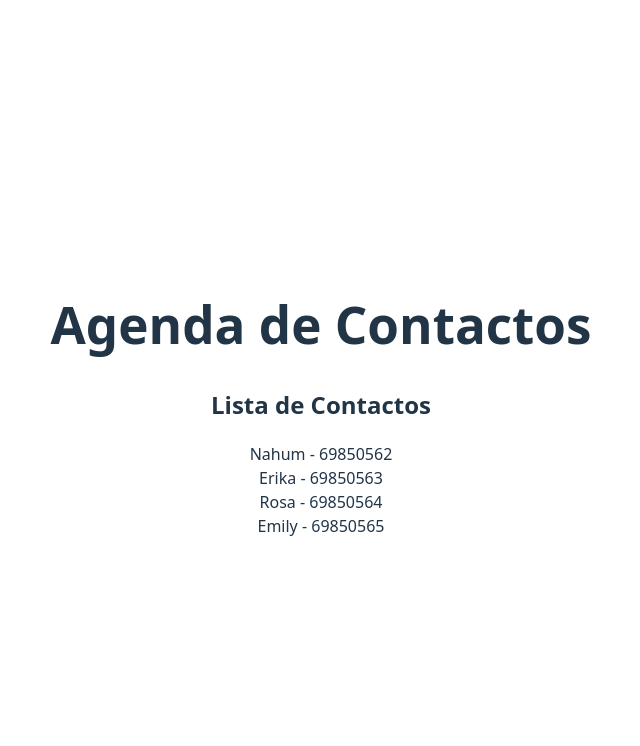
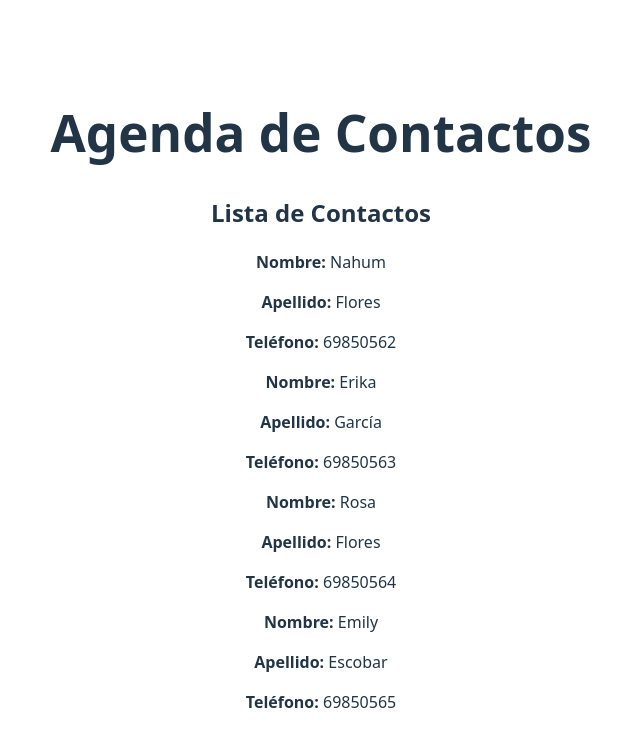
Before and after one commit to nahum-dev/agenda-contactos, a React (Vite) app: page / in a window 1280 px wide. Shown: the top 746 px of the page, without its empty margins (319-959 px from the left). Built offline with nearby package versions, Linux system fonts and the light colour scheme.

Commit message:
refactor: separar contacto en componente independiente

```diff
--- /dev/null
+++ b/src/components/Contacto.jsx
@@ -0,0 +1,10 @@
+function Contacto({contacto}) {
+    return(
+        <div>
+            <p><strong>Nombre:</strong> {contacto.nombre}</p>
+            <p><strong>Apellido:</strong> {contacto.apellido}</p>
+            <p><strong>Teléfono:</strong> {contacto.telefono}</p>
+        </div>
+    )
+}
+export default Contacto;
--- a/src/components/ListaContactos.jsx
+++ b/src/components/ListaContactos.jsx
@@ -1,11 +1,12 @@
+import Contacto from "./Contacto";
+
 function ListaContactos({contactos}) {
     return(
         <div>
             <h2>Lista de Contactos</h2>
-            {contactos.map((contacto) =>(
-                <div key={contacto.id}>
-                    {contacto.nombre} - {contacto.telefono}
-                </div>
+
+            {contactos.map((contacto) => (
+                <Contacto key={contacto.id} contacto={contacto} />
             ))}
         </div>
     );
```
